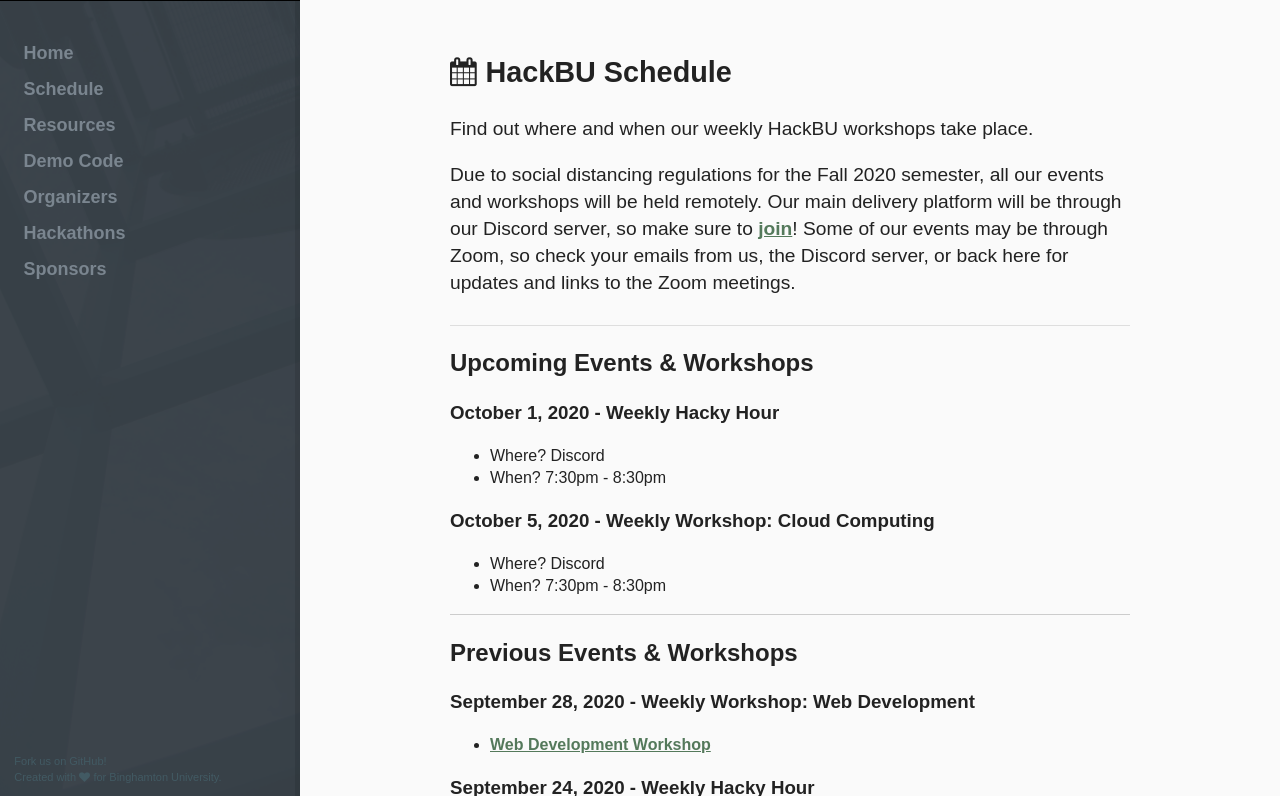
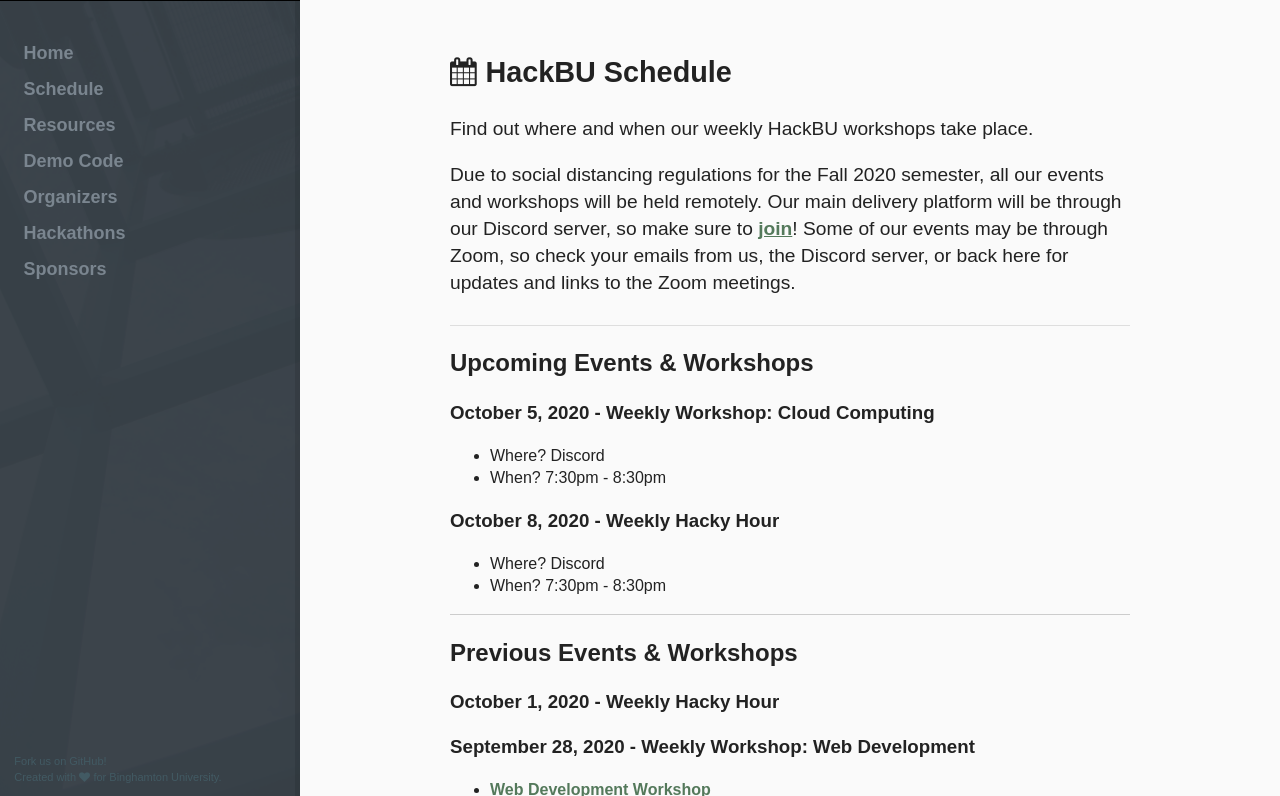
Before and after one commit to hackbinghamton/hackbinghamton.github.io, a Jekyll site: the page built from schedule/index.html, in a window 1280 px wide and 900 px high, cut to the strip 104-900 px from the top of the window. Built offline with Jekyll 4.4.1, drawn with Linux system fonts in a browser that asks for light colours.

Commit message:
update schedule

```diff
--- a/schedule/index.html
+++ b/schedule/index.html
@@ -26,7 +27,7 @@
           </li>
         </ul>
 
-      <h3> October 5, 2020 - Weekly Workshop: Cloud Computing </h3>
+      <h3> October 8, 2020 - Weekly Hacky Hour </h3>
         <ul>
           <li>
             Where? Discord
@@ -40,6 +41,9 @@
 <h2> Previous Events & Workshops </h2>
 
 <div class="article">
+
+  <h3> October 1, 2020 - Weekly Hacky Hour </h3>
+
   <h3> September 28, 2020 - Weekly Workshop: Web Development </h3>
     <ul>
       <li>
```
Also changed, not shown: other parts of schedule/index.html (+2 -1 lines). Lines whose indentation alone changed are shown as unchanged.
